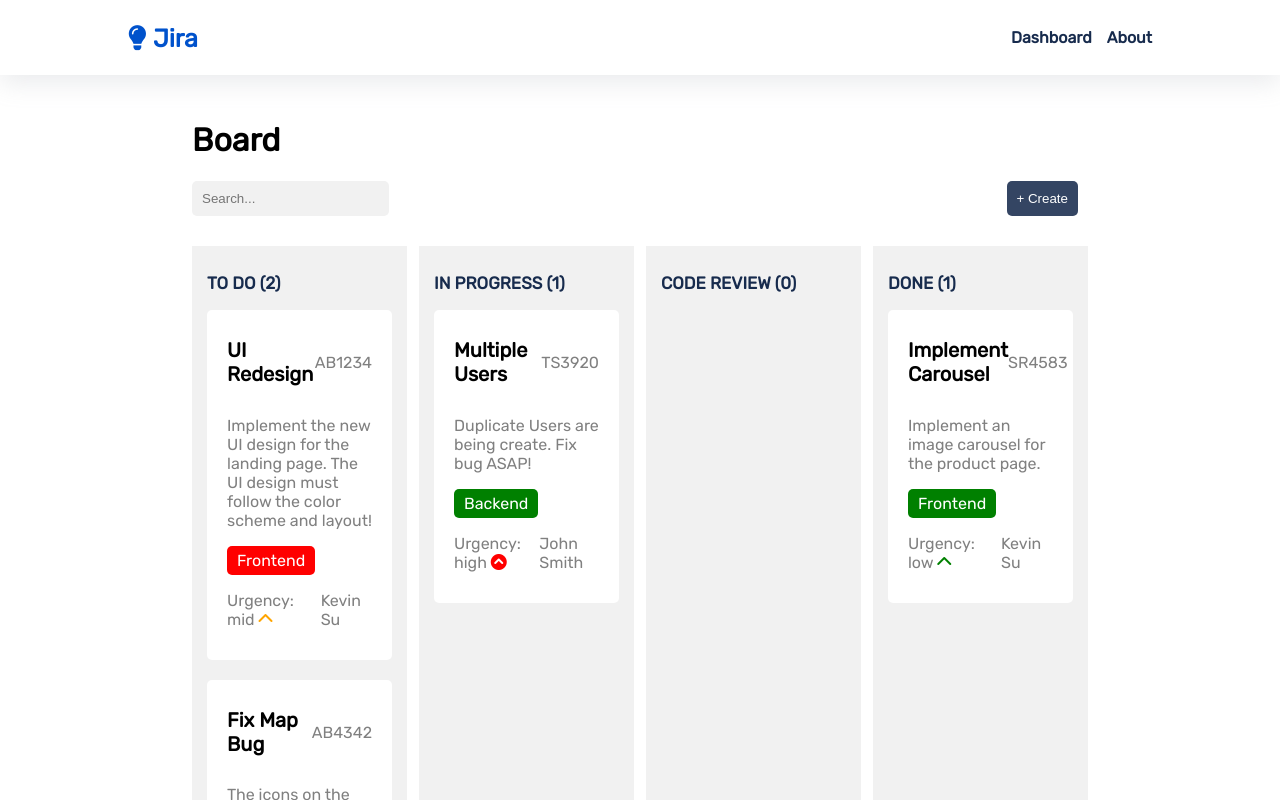
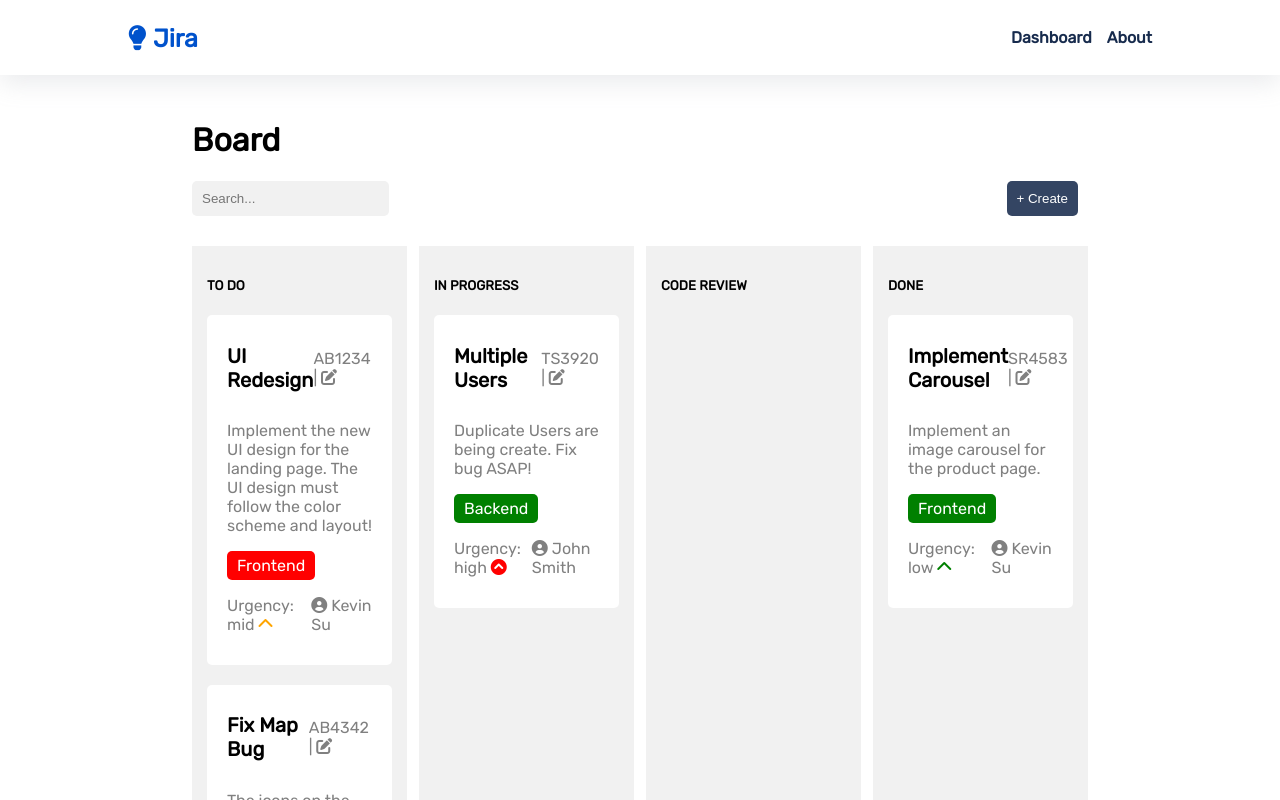
Before and after one commit to SuKaiwen/task-assignment, a React (Create React App) app: page / in a window 1280 px wide. Shown: the top 800 px of the page. Built offline with nearby package versions, Linux system fonts and the light colour scheme.

Commit message:
Implemented drag and drop with library

```diff
--- a/package.json
+++ b/package.json
@@ -6,7 +6,9 @@
     "@testing-library/jest-dom": "^5.16.2",
     "@testing-library/react": "^12.1.3",
     "@testing-library/user-event": "^13.5.0",
+    "lodash": "^4.17.21",
     "react": "^17.0.2",
+    "react-beautiful-dnd": "^13.1.0",
     "react-dom": "^17.0.2",
     "react-router-dom": "^6.2.1",
     "react-scripts": "5.0.0",
--- a/public/index.html
+++ b/public/index.html
@@ -18,7 +18,6 @@
     <link rel="preconnect" href="https://fonts.googleapis.com">
     <link rel="preconnect" href="https://fonts.gstatic.com" crossorigin>
     <link href="https://fonts.googleapis.com/css2?family=Rubik&display=swap" rel="stylesheet">
-
     <link rel="stylesheet" href="https://cdnjs.cloudflare.com/ajax/libs/font-awesome/6.0.0/css/all.min.css" integrity="sha512-9usAa10IRO0HhonpyAIVpjrylPvoDwiPUiKdWk5t3PyolY1cOd4DSE0Ga+ri4AuTroPR5aQvXU9xC6qOPnzFeg==" crossorigin="anonymous" referrerpolicy="no-referrer" />
     <title>React App</title>
   </head>
--- a/src/App.js
+++ b/src/App.js
@@ -51,8 +51,8 @@ function App() {
   // - Description e.g. Fix front-end responsiveness issues...
 
   // Example cards to test...
-  const [cards, setCards] = useState([
-      {
+  const [cards, setCards] = useState({
+      "todo":{
           title: "TO DO",
           items: [
               {
@@ -75,7 +75,7 @@ function App() {
               }
           ]
       },
-      {
+      "inprogress":{
           title: "IN PROGRESS",
           items: [
               {
@@ -89,13 +89,13 @@ function App() {
               }
           ],
       },
-      {
+      "codereview":{
           title: "CODE REVIEW",
           items: [
 
           ]
       },
-      {
+      "done":{
           title: "DONE",
           items : [
               {
@@ -109,7 +109,7 @@ function App() {
               }
           ]
       }
-  ]);
+  });
 
   function addTag(tagsToAdd){
 
@@ -148,7 +148,7 @@ function App() {
 
     let updatedCards = cards;
 
-    updatedCards[0].items.push({
+    updatedCards.todo.items.push({
       ticket_id: id,
       title: title,
       tag: tag,
@@ -163,6 +163,24 @@ function App() {
     console.log(cards);
   }
 
+  const handleDragEnd = ({destination, source}) => {
+    if(!destination){
+        return;
+    }
+    if(destination.index === source.index && destination.droppableId === source.droppableId){
+        return;
+    }
+
+    const copy = {...cards[source.droppableId].items[source.index]};
+    setCards(prev => {
+        prev={...prev};
+        prev[source.droppableId].items.splice(source.index, 1);
+        prev[destination.droppableId].items.splice(destination.index, 0, copy);
+        return prev;
+    });
+  }
+
+
   return (
     <div className="App">
       <Router>
@@ -170,6 +188,7 @@ function App() {
         <Routes>
           <Route path="/" element={<Board
             cards = {cards}
+            handleDragEnd = {handleDragEnd}
           />} />
           <Route path="/create" element={<Create
             cards = {cards}
--- a/src/CSS/Global.css
+++ b/src/CSS/Global.css
@@ -15,6 +15,7 @@
     display: flex;
     flex-direction: row;
     margin-bottom: 20px;
+    align-items: center;
 }
 
 .col-25 {
@@ -28,6 +29,13 @@
 
 p {
     color: #172B4D;
+}
+
+.square {
+    width: 25px;
+    height: 25px;
+    background-color: black;
+    margin-right: 10px;
 }
 
 /* Components */
@@ -51,7 +59,7 @@ select {
     padding: 10px;
     background-color: #344563;
     color: white;
-    margin: 0 10px;
+    margin-right: 10px;
     border: none;
     border-radius: 5px;
 }
--- a/src/Components/Card.js
+++ b/src/Components/Card.js
@@ -5,7 +5,7 @@ function Card(props) {
         <div className = "card">
             <div className = "row">
                 <h1>{props.title}</h1>
-                <p>{props.ticket_id}</p>
+                <p>{props.ticket_id} | <i class="fa-solid fa-pen-to-square"></i></p>
             </div>
             <p>{props.description}</p>
             <div className = "row">
@@ -20,7 +20,7 @@ function Card(props) {
                         }
                     </>
                 }</p>
-                <p>{props.assigned}</p>
+                <p><i class="fas fa-circle-user"></i> {props.assigned}</p>
             </div>
         </div>
     );
--- a/src/Pages/Board.js
+++ b/src/Pages/Board.js
@@ -1,6 +1,9 @@
 import React from 'react';
 import { Link } from 'react-router-dom';
 import Card from '../Components/Card';
+
+import {DragDropContext, Droppable, Draggable} from 'react-beautiful-dnd';
+import _ from "lodash";
 
 function Board(props) {
 
@@ -17,27 +20,56 @@ function Board(props) {
 
                 <Link to="/create"><button className='btn'>+ Create</button></Link>
             </div>
+            <div className = "row">
+                <DragDropContext onDragEnd={props.handleDragEnd}>
+                    {_.map(props.cards, (data, key) => {
+                        return (
+                            <div key = {key} className="col-25">
+                                <h5>{data.title}</h5>
+                                <Droppable droppableId={key}>
+                                    {(provided)=>{
+                                        return(
+                                            <div ref={provided.innerRef}
+                                                {...provided.droppableProps}
+                                                className={"droppable-col"}
+                                            >
+                                                {data.items.map((x, index) => {
+                                                    return (
+                                                        <Draggable key={x.ticket_id} index={index} draggableId={x.ticket_id}>
+                                                            {(provided) => {
+                                                                return(
+                                                                    <div
+                                                                        ref={provided.innerRef}
+                                                                        {...provided.draggableProps}
+                                                                        {...provided.dragHandleProps}
+                                                                        className="item"
+                                                                    >
 
-            <div className = "row">
-                {props.cards.map(section => {return (
-                    <div className = "col-25">
-                        <p className = "col-title">{section.title} ({section.items.length})</p>
-                        {section.items.map(card => {return(
-                            <Card
-                                title = {card.title}
-                                ticket_id = {card.ticket_id}
-                                description = {card.description}
-                                tag = {card.tag}
-                                tag_color = {card.tag_color}
-                                urgency = {card.urgency}
-                                assigned = {card.assigned}
-                            />
-                        )})}
-                    </div>
-                )})
+                                                                        <Card
+                                                                            title = {x.title}
+                                                                            ticket_id = {x.ticket_id}
+                                                                            description = {x.description}
+                                                                            tag = {x.tag}
+                                                                            tag_color = {x.tag_color}
+                                                                            urgency = {x.urgency}
+                                                                            assigned = {x.assigned}
+                                                                        />
+                                                                    </div>
 
-                }
-
+                                                                )
+                                                            }}
+                                                        </Draggable>
+                                                    )
+                                                })}
+                                                {provided.placeholder}
+                                            </div>
+                                        )
+                                    }}
+                                </Droppable>
+                            </div>
+                        )
+                    })}
+                </DragDropContext>
             </div>
         </div>
     );
```
Also changed, not shown: src/Pages/Create.js (+50 -20 lines), 1 other file (tests, documents, lock files or other folders).
